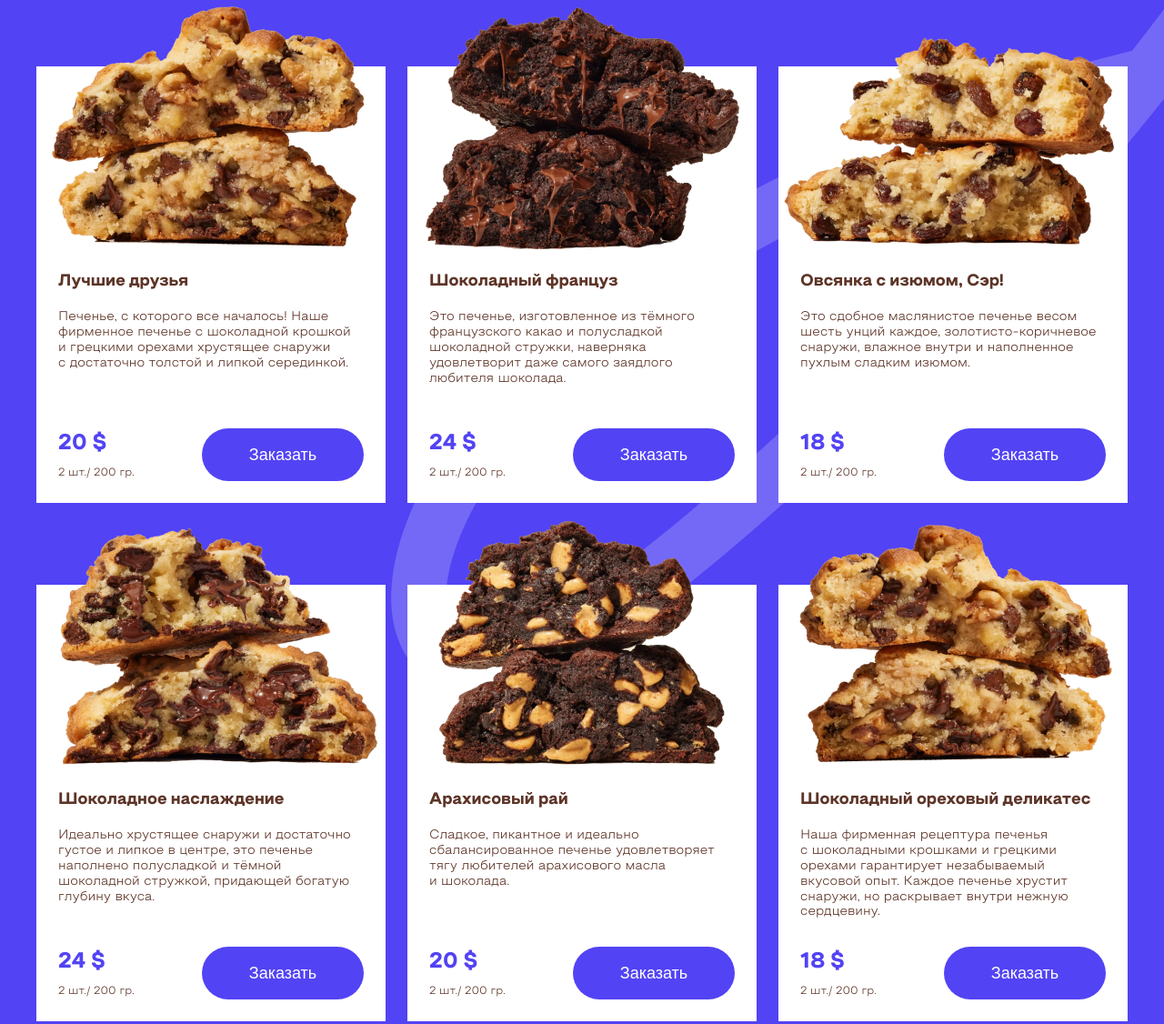
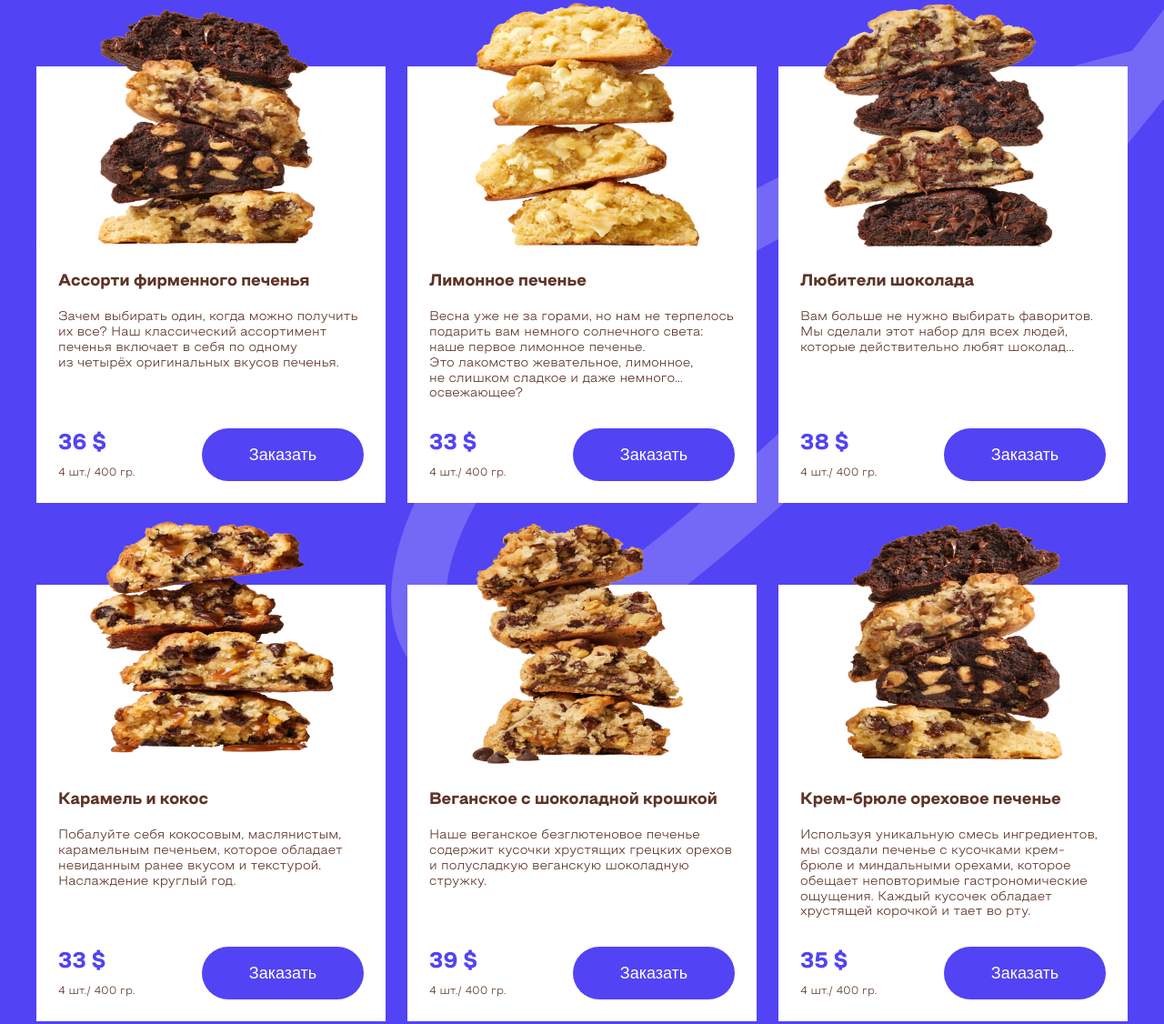
Before and after one commit to andre059/cookies_landing, a plain HTML site: page index.html in a window 1280 px wide. Shown: the part 2190-3316 px from the top of the page at 91% size. Drawn offline with Linux system fonts and the light colour scheme.

Commit message:
Lesson 3.1

```diff
--- a/index.html
+++ b/index.html
@@ -173,19 +173,18 @@
                 </div>
                 <div class="products-item">
                     <div class="products-item-image">
-                        <img src="images/1.png" alt="Product">
+                        <img src="images/7.png" alt="Product">
                     </div>
                     <div class="products-item-details">
-                        <div class="products-item-title">Лучшие друзья</div>
+                        <div class="products-item-title">Ассорти фирменного печенья</div>
                         <div class="products-item-text">
-                            Печенье, с которого все началось! Наше фирменное печенье с шоколадной крошкой и грецкими
-                            орехами
-                            хрустящее снаружи с достаточно толстой и липкой серединкой.
+                            Зачем выбирать один, когда можно получить их все? Наш классический ассортимент печенья
+                            включает в себя по одному из четырёх оригинальных вкусов печенья.
                         </div>
                         <div class="products-item-extra">
                             <div class="products-item-info">
-                                <div class="products-item-price">20 $</div>
-                                <div class="products-item-weight">2 шт./ 200 гр.</div>
+                                <div class="products-item-price">36 $</div>
+                                <div class="products-item-weight">4 шт./ 400 гр.</div>
                             </div>
                             <button class="button violet-button">Заказать</button>
                         </div>
@@ -193,18 +192,19 @@
                 </div>
                 <div class="products-item">
                     <div class="products-item-image">
-                        <img src="images/2.png" alt="Product">
+                        <img src="images/8.png" alt="Product">
                     </div>
                     <div class="products-item-details">
-                        <div class="products-item-title">Шоколадный француз</div>
+                        <div class="products-item-title">Лимонное печенье</div>
                         <div class="products-item-text">
-                            Это печенье, изготовленное из тёмного французского какао и полусладкой шоколадной стружки,
-                            наверняка удовлетворит даже самого заядлого любителя шоколада.
+                            Весна уже не за горами, но нам не терпелось подарить вам немного солнечного света: наше
+                            первое лимонное печенье. Это лакомство жевательное, лимонное, не слишком сладкое и даже
+                            немного… освежающее?
                         </div>
                         <div class="products-item-extra">
                             <div class="products-item-info">
-                                <div class="products-item-price">24 $</div>
-                                <div class="products-item-weight">2 шт./ 200 гр.</div>
+                                <div class="products-item-price">33 $</div>
+                                <div class="products-item-weight">4 шт./ 400 гр.</div>
                             </div>
                             <button class="button violet-button">Заказать</button>
                         </div>
@@ -212,19 +212,18 @@
                 </div>
                 <div class="products-item">
                     <div class="products-item-image">
-                        <img src="images/3.png" alt="Product">
+                        <img src="images/9.png" alt="Product">
                     </div>
                     <div class="products-item-details">
-                        <div class="products-item-title">Овсянка с изюмом, Сэр!</div>
+                        <div class="products-item-title">Любители шоколада</div>
                         <div class="products-item-text">
-                            Это сдобное маслянистое печенье весом шесть унций каждое, золотисто-коричневое снаружи,
-                            влажное
-                            внутри и наполненное пухлым сладким изюмом.
+                            Вам больше не нужно выбирать фаворитов. Мы сделали этот набор для всех людей, которые
+                            действительно любят шоколад…
                         </div>
                         <div class="products-item-extra">
                             <div class="products-item-info">
-                                <div class="products-item-price">18 $</div>
-                                <div class="products-item-weight">2 шт./ 200 гр.</div>
+                                <div class="products-item-price">38 $</div>
+                                <div class="products-item-weight">4 шт./ 400 гр.</div>
                             </div>
                             <button class="button violet-button">Заказать</button>
                         </div>
@@ -232,18 +231,18 @@
                 </div>
                 <div class="products-item">
                     <div class="products-item-image">
-                        <img src="images/4.png" alt="Product">
+                        <img src="images/10.png" alt="Product">
                     </div>
                     <div class="products-item-details">
-                        <div class="products-item-title">Шоколадное наслаждение</div>
+                        <div class="products-item-title">Карамель и кокос</div>
                         <div class="products-item-text">
-                            Идеально хрустящее снаружи и достаточно густое и липкое в центре, это печенье наполнено
-                            полусладкой и тёмной шоколадной стружкой, придающей богатую глубину вкуса.
+                            Побалуйте себя кокосовым, маслянистым, карамельным печеньем, которое обладает невиданным
+                            ранее вкусом и текстурой. Наслаждение круглый год.
                         </div>
                         <div class="products-item-extra">
                             <div class="products-item-info">
-                                <div class="products-item-price">24 $</div>
-                                <div class="products-item-weight">2 шт./ 200 гр.</div>
+                                <div class="products-item-price">33 $</div>
+                                <div class="products-item-weight">4 шт./ 400 гр.</div>
                             </div>
                             <button class="button violet-button">Заказать</button>
                         </div>
@@ -251,19 +250,18 @@
                 </div>
                 <div class="products-item">
                     <div class="products-item-image">
-                        <img src="images/5.png" alt="Product">
+                        <img src="images/11.png" alt="Product">
                     </div>
                     <div class="products-item-details">
-                        <div class="products-item-title">Арахисовый рай</div>
+                        <div class="products-item-title">Веганское с шоколадной крошкой</div>
                         <div class="products-item-text">
-                            Сладкое, пикантное и идеально сбалансированное печенье удовлетворяет тягу любителей
-                            арахисового
-                            масла и шоколада.
+                            Наше веганское безглютеновое печенье содержит кусочки хрустящих грецких орехов и полусладкую
+                            веганскую шоколадную стружку.
                         </div>
                         <div class="products-item-extra">
                             <div class="products-item-info">
-                                <div class="products-item-price">20 $</div>
-                                <div class="products-item-weight">2 шт./ 200 гр.</div>
+                                <div class="products-item-price">39 $</div>
+                                <div class="products-item-weight">4 шт./ 400 гр.</div>
                             </div>
                             <button class="button violet-button">Заказать</button>
                         </div>
@@ -271,19 +269,19 @@
                 </div>
                 <div class="products-item">
                     <div class="products-item-image">
-                        <img src="images/6.png" alt="Product">
+                        <img src="images/12.png" alt="Product">
                     </div>
                     <div class="products-item-details">
-                        <div class="products-item-title">Шоколадный ореховый деликатес</div>
+                        <div class="products-item-title">Крем-брюле ореховое печенье</div>
                         <div class="products-item-text">
-                            Наша фирменная рецептура печенья с шоколадными крошками и грецкими орехами гарантирует
-                            незабываемый вкусовой опыт. Каждое печенье хрустит снаружи, но раскрывает внутри нежную
-                            сердцевину.
+                            Используя уникальную смесь ингредиентов, мы создали печенье с кусочками крем-брюле и
+                            миндальными орехами, которое обещает неповторимые гастрономические ощущения. Каждый кусочек
+                            обладает хрустящей корочкой и тает во рту.
                         </div>
                         <div class="products-item-extra">
                             <div class="products-item-info">
-                                <div class="products-item-price">18 $</div>
-                                <div class="products-item-weight">2 шт./ 200 гр.</div>
+                                <div class="products-item-price">35 $</div>
+                                <div class="products-item-weight">4 шт./ 400 гр.</div>
                             </div>
                             <button class="button violet-button">Заказать</button>
                         </div>
```
Also changed, not shown: images/10.png (added), images/11.png (added), images/12.png (added), images/7.png (added), images/8.png (added), images/9.png (added).
